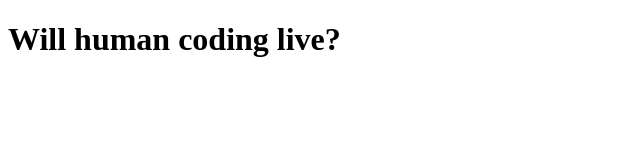
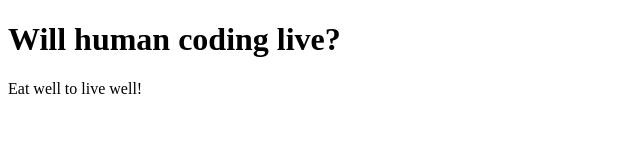
Before and after one commit to ORIGINALUSRNM/test-project, a plain HTML site: page index.html in a window 1280 px wide. Shown: the whole page, without its empty margins (0-640 px from the left). Drawn offline with Linux system fonts and the light colour scheme.

Commit message:
feat: Add wellness message

```diff
--- a/index.html
+++ b/index.html
@@ -7,5 +7,6 @@
   </head>
   <body>
     <h1>Will human coding live?</h1>
+    <p>Eat well to live well!</p>
   </body>
 </html>
```
